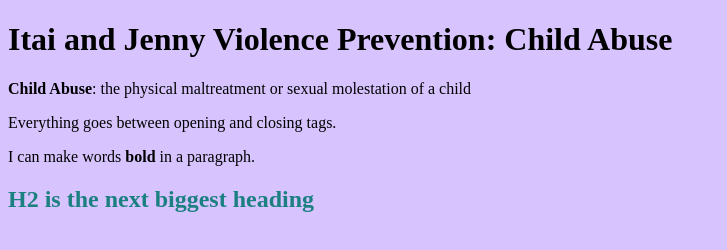
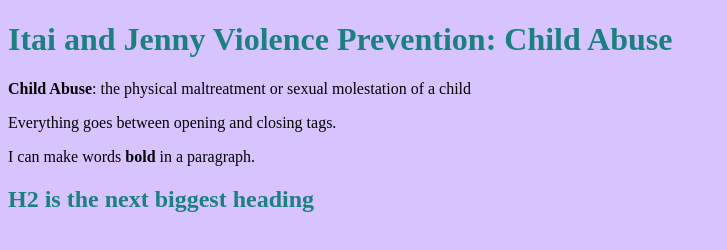
Before and after one commit to jennym7907/check, a plain HTML site: page index.html in a window 1280 px wide. Shown: the whole page, without its empty margins (0-727 px from the left). Drawn offline with Linux system fonts and the light colour scheme.

Commit message:
Update index.html

```diff
--- a/index.html
+++ b/index.html
@@ -19,7 +19,9 @@
 
 
 <style>
-
+        h1 {
+                color: rgb(28, 128, 128);
+        }
         h2 {
             color: rgb(28, 128, 128);
         }
```
